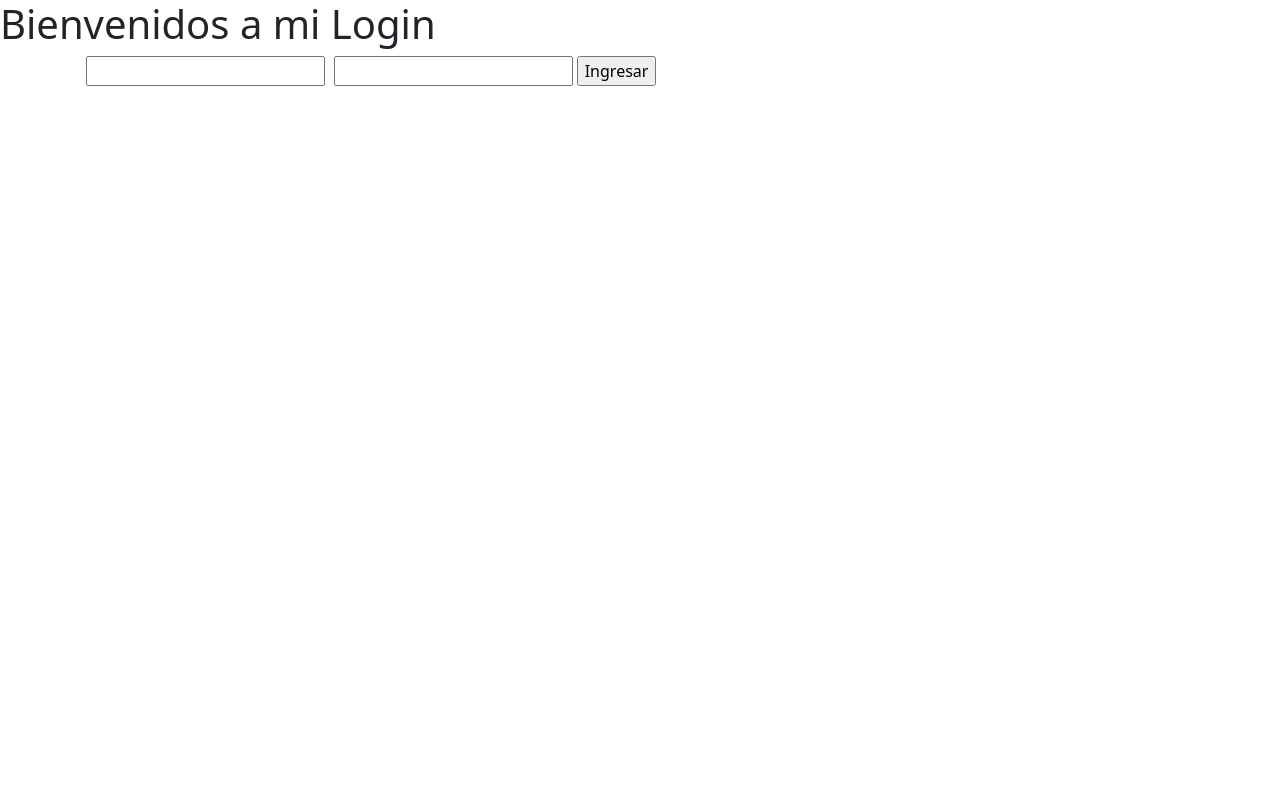
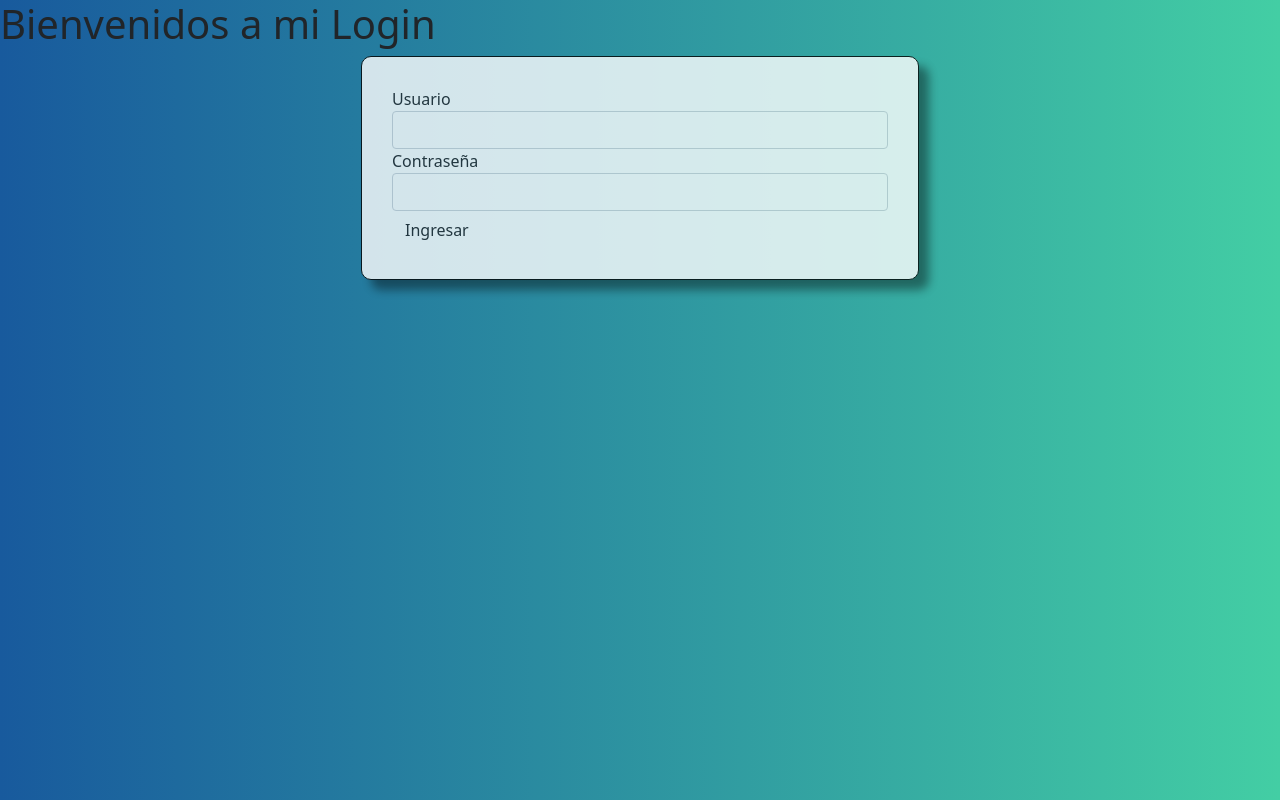
Before and after one commit to MarianaSanchezGonzalez03/login, a plain HTML site: page index.html in a window 1280 px wide. Drawn offline with Linux system fonts and the light colour scheme.

Commit message:
Formulario Login

```diff
--- a/css/estilos.css
+++ b/css/estilos.css
@@ -0,0 +1,14 @@
+body{
+    background: linear-gradient(to right, #185a9d, #43cea4);
+}
+
+#login {
+    width: 50%;
+    border: 1px solid black;
+    border-radius: 10px;
+    margin: 0 auto;
+    padding: 30px;
+    background: #fff;
+    opacity: .8;
+    box-shadow: 10px 10px 10px 0px rgba(0,0,0,.5);
+}
--- a/index.html
+++ b/index.html
@@ -14,11 +14,16 @@
     <div class="container">
         <div id="login">
             <form action="">
-                <label for="user"></label>
-                <input type="text" id="user">
-                <label for="pass"></label>
-                <input type="password" id="pass">
-                <input type="submit" value="Ingresar">
+                <div class="form-group">
+                <label for="user">Usuario</label>
+                <input type="text" id="user" class="form-control">
+                </div>
+                <div class="form-group">
+                <label for="pass">Contraseña</label>
+                <input type="password" id="pass" class="form-control">
+                </div>
+
+                <input type="submit" value="Ingresar" class="btn btn-succes btn-">
             </form>
         </div>
     </div>
```
